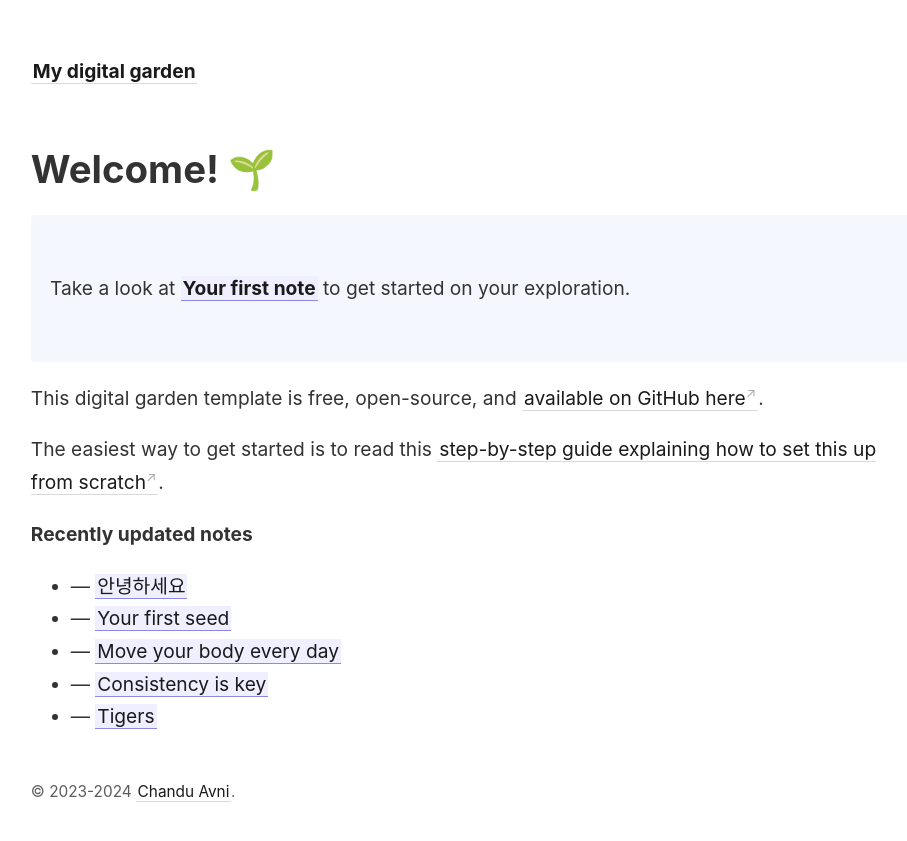
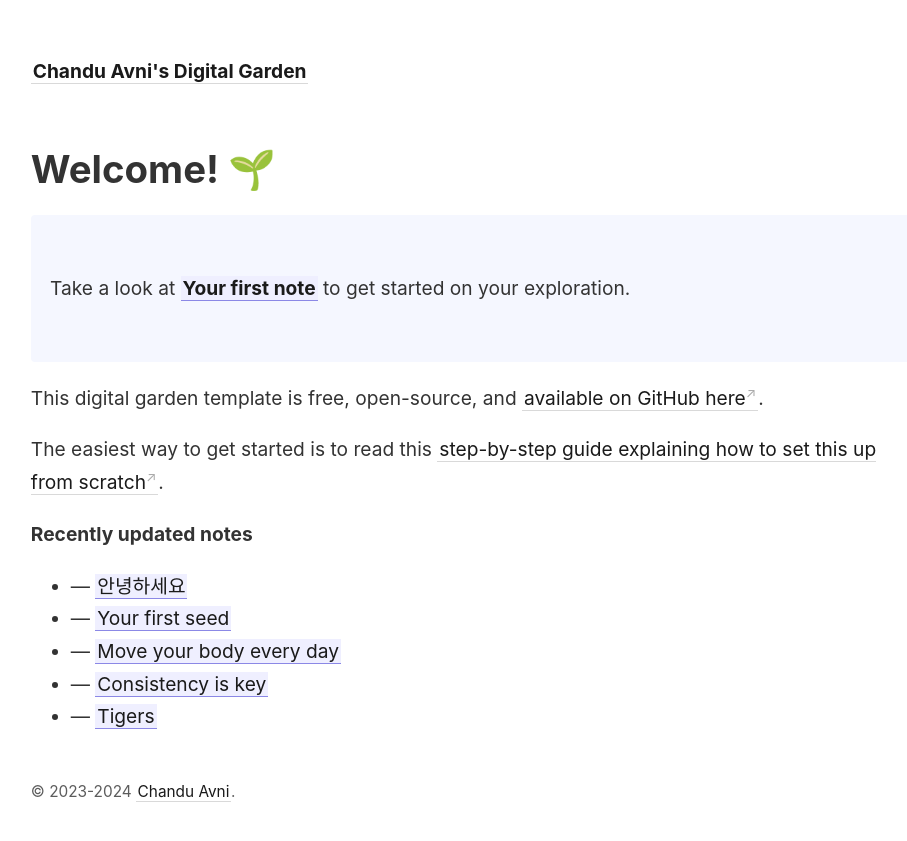
Before and after one commit to ch4ndua/chandu-avni-digital-garden, a Jekyll site: the page built from _pages/index.md, in a window 1280 px wide. Shown: the top 841 px of the page, without its empty margins (46-953 px from the left). Built offline with Jekyll 4.4.1, drawn with Linux system fonts in a browser that asks for light colours.

Commit message:
Updated site title

```diff
--- a/_config.yml
+++ b/_config.yml
@@ -1,4 +1,4 @@
-title:               My digital garden
+title:               Chandu Avni's Digital Garden
 include:             ['_pages']
 exclude:             ['_includes/notes_graph.json']
 # You may need to change the base URL depending on your deploy configuration.
```
